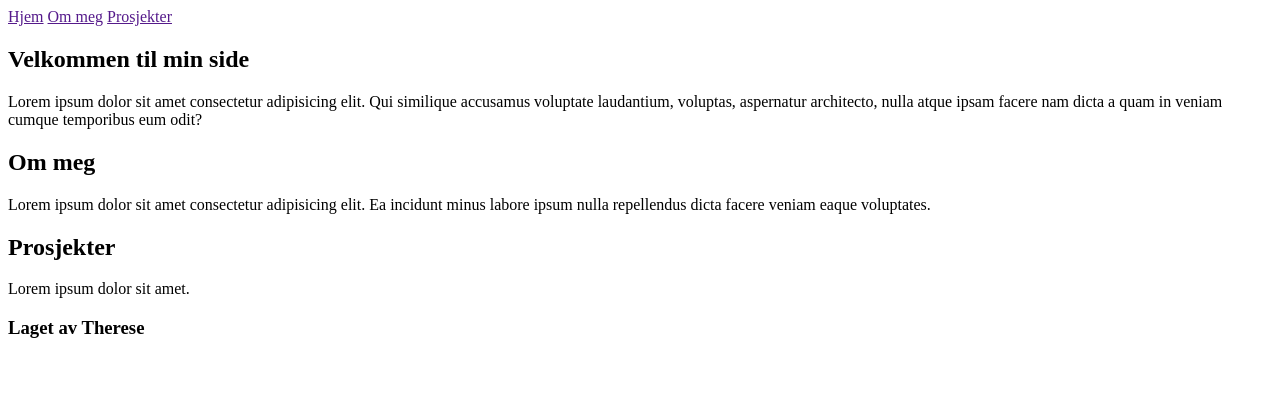
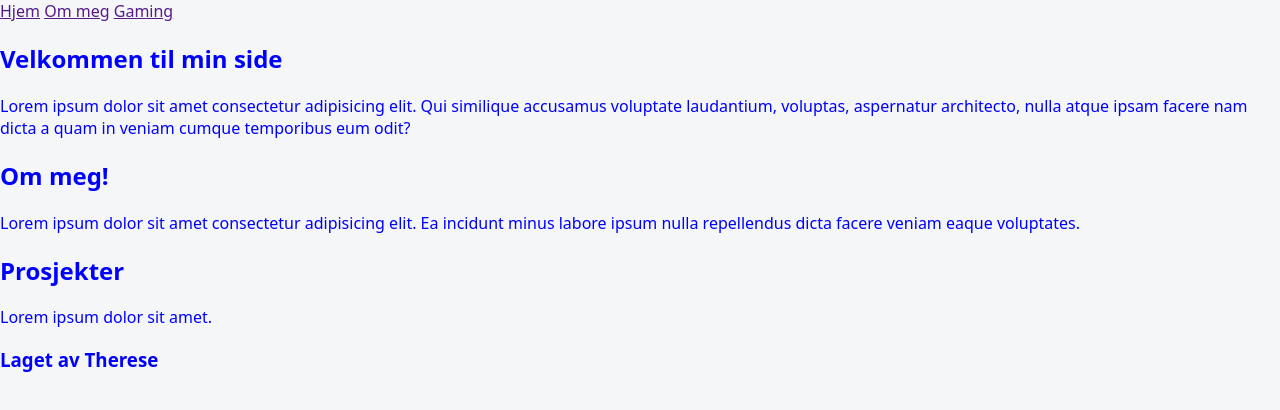
Before and after one commit to ThereseGlode/Dag-2-, a website: page index.html in a window 1280 px wide. Drawn offline with Linux system fonts and the light colour scheme.

Commit message:
Dag 2 v2

```diff
--- a/index.html
+++ b/index.html
@@ -22,8 +22,8 @@
            <nav>
               <a href="">Hjem</a>
               <a href="">Om meg</a>
-              <a href="">Prosjekter</a>
-           </nav>
+              <a href="">Gaming</a>
+            </nav>
         </header>
         <main>
            <section>
@@ -35,7 +35,7 @@
                  cumque temporibus eum odit?</p>
            </section>
            <section>
-              <h2>Om meg</h2>
+              <h2>Om meg!</h2>
                <p>Lorem ipsum dolor sit amet consectetur adipisicing
                    elit. Ea incidunt minus labore ipsum
                    nulla repellendus dicta facere veniam
--- a/styles.css
+++ b/styles.css
@@ -0,0 +1,6 @@
+body {
+    margin: 0;
+    font-family: system-ui, sans-serif;
+    color: blue;
+    background-color: rgb(244, 246, 247);
+  }
```
